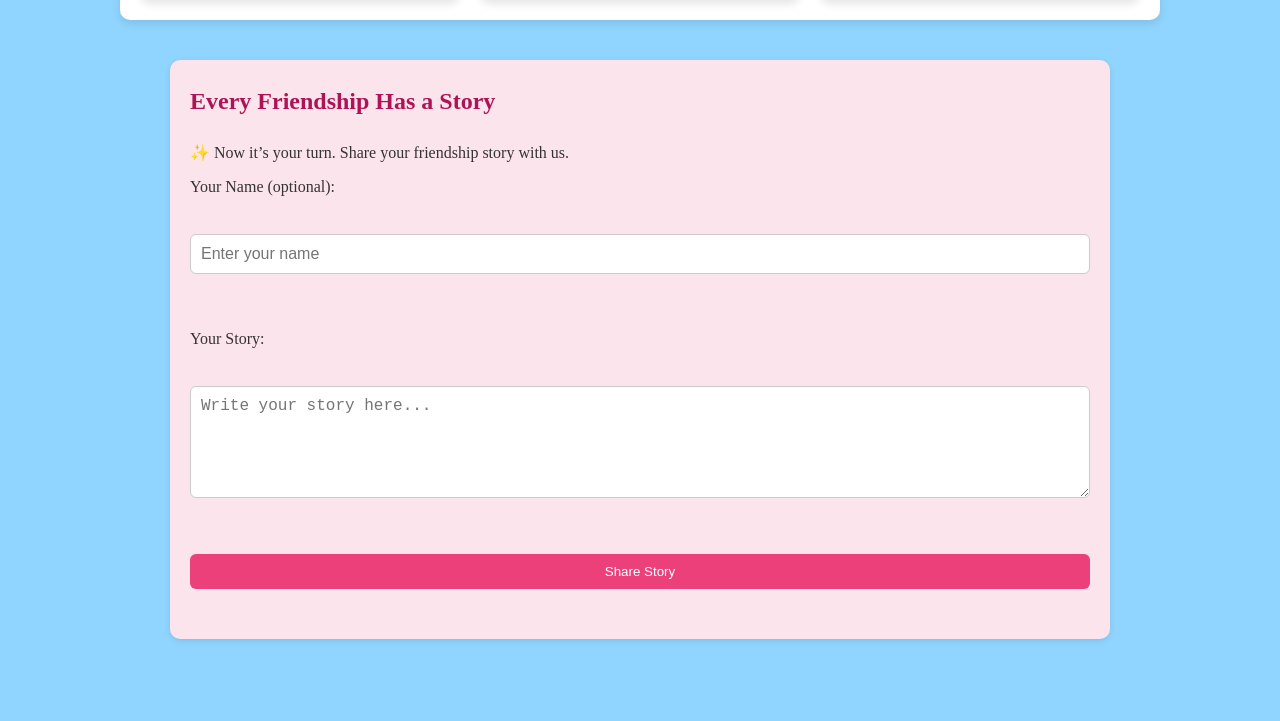
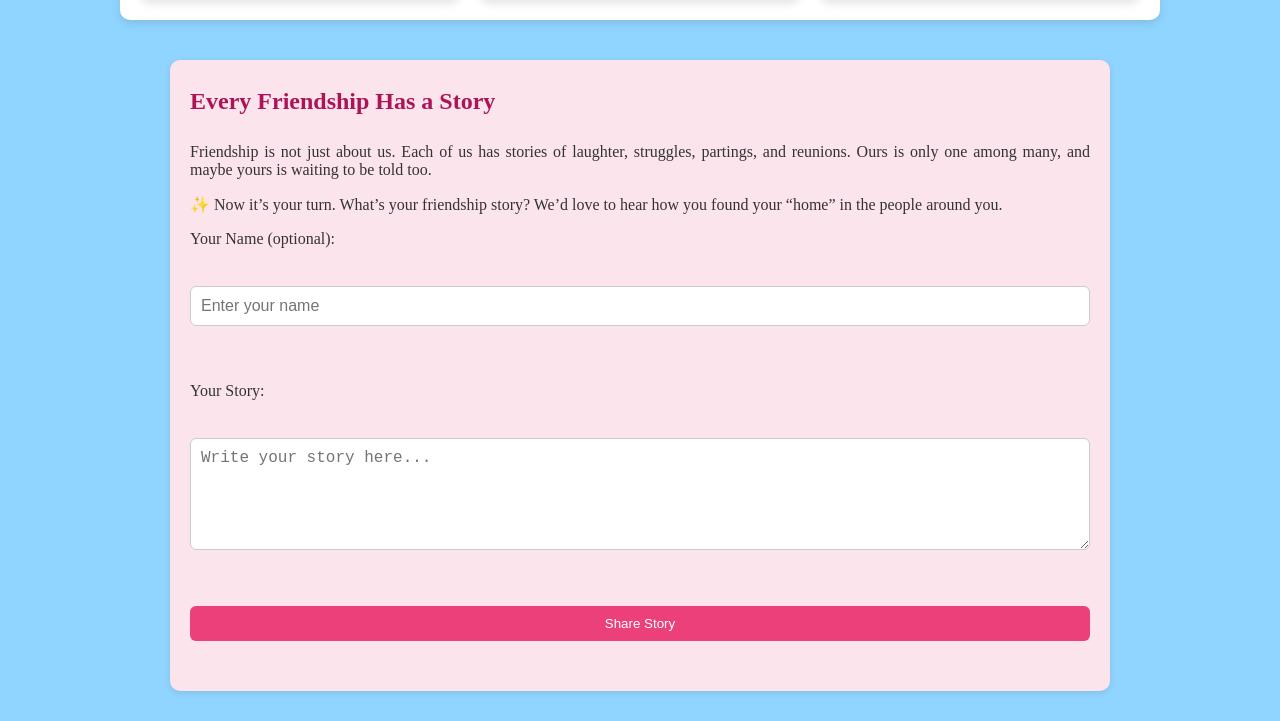
Before and after one commit to learningcodes23/When_Friendships_Become_Home, a plain HTML site: page index.html in a window 1280 px wide. Shown: the part 3752-4473 px from the top of the page. Before the commit the page ends 4421 px from the top, so only its background shows below. Drawn offline with Linux system fonts and the light colour scheme.

Commit message:
Update index.html

```diff
--- a/index.html
+++ b/index.html
@@ -133,7 +133,10 @@ Just when we thought it was over, something unexpected happened. On July 10, 202
 </section>
   <section class="share-story">
     <h2>Every Friendship Has a Story</h2>
-    <p>✨ Now it’s your turn. Share your friendship story with us.</p>
+    <p>Friendship is not just about us. Each of us has stories of laughter, struggles, partings, and reunions. Ours is only one among many, and maybe yours is waiting to be told too.</p>
+    <p>✨ Now it’s your turn.
+What’s your friendship story?
+We’d love to hear how you found your “home” in the people around you.</p>
  <form id="storyForm">
   <label for="name">Your Name (optional):</label><br>
   <input type="text" id="name" name="name" placeholder="Enter your name"><br><br>
```
